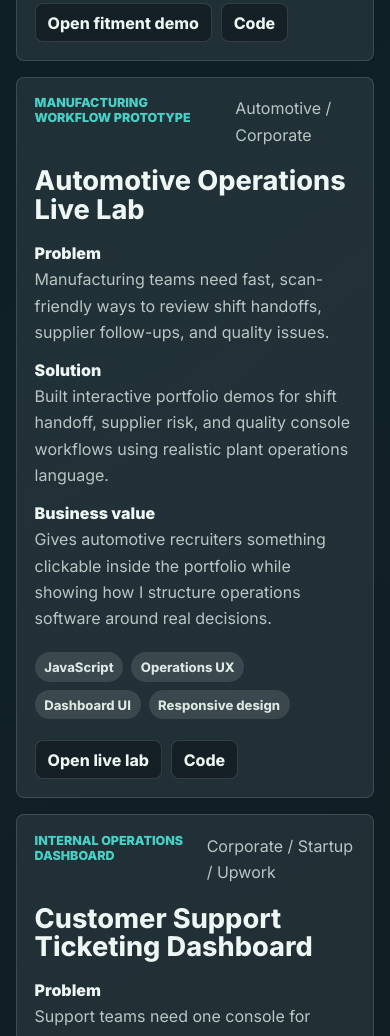
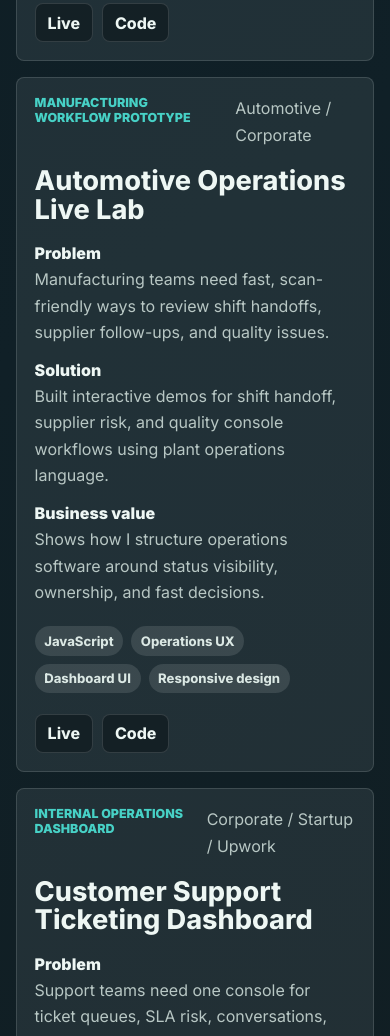
Before and after one commit to adilahmetsargin/adil-ahmet-sargin-portfolio, a website built with Vite: page index.html in a window 390 px wide. Shown: the part 5642-6678 px from the top of the page. Built offline with nearby package versions, Linux system fonts and the light colour scheme.

Commit message:
Standardize project card layout and actions

```diff
--- a/src/main.js
+++ b/src/main.js
@@ -37,11 +37,10 @@ const projects = [
     type: "Automotive ecommerce workflow",
     categories: ["Automotive", "Corporate", "Upwork"],
     problem: "Automotive shoppers need to narrow parts by Year, Make, Model, and Product Type without landing on the wrong Shopify collection.",
-    solution: "Built a cascading fitment workflow that maps vehicle selections to Shopify-style collection URLs and product-type filters.",
-    value: "Shows automotive ecommerce experience: cleaner product discovery, fewer wrong-fit clicks, and a faster path from vehicle selection to catalog results.",
+    solution: "Built a cascading fitment workflow that maps vehicle choices to Shopify-style collection URLs and product filters.",
+    value: "Shows automotive ecommerce experience: cleaner product discovery, fewer wrong-fit clicks, and faster catalog routing.",
     stack: ["JavaScript", "Vehicle data modeling", "Shopify URL logic", "Responsive UI"],
     live: "#lab",
-    liveLabel: "Open fitment demo",
     code: "https://github.com/adilahmetsargin/adil-ahmet-sargin-portfolio",
   },
   {
@@ -49,71 +48,65 @@ const projects = [
     type: "Manufacturing workflow prototype",
     categories: ["Automotive", "Corporate"],
     problem: "Manufacturing teams need fast, scan-friendly ways to review shift handoffs, supplier follow-ups, and quality issues.",
-    solution: "Built interactive portfolio demos for shift handoff, supplier risk, and quality console workflows using realistic plant operations language.",
-    value: "Gives automotive recruiters something clickable inside the portfolio while showing how I structure operations software around real decisions.",
+    solution: "Built interactive demos for shift handoff, supplier risk, and quality console workflows using plant operations language.",
+    value: "Shows how I structure operations software around status visibility, ownership, and fast decisions.",
     stack: ["JavaScript", "Operations UX", "Dashboard UI", "Responsive design"],
     live: "#lab",
-    liveLabel: "Open live lab",
     code: "https://github.com/adilahmetsargin/adil-ahmet-sargin-portfolio",
   },
   {
     name: "Customer Support Ticketing Dashboard",
     type: "Internal operations dashboard",
     categories: ["Corporate", "Startup", "Upwork"],
-    problem: "Support teams need one console for ticket queues, SLA risk, customer conversations, internal notes, and create-ticket workflows.",
-    solution: "Built a React TypeScript dashboard with searchable/filterable queues, ticket detail management, validated forms, persistence, and tests.",
-    value: "Shows production-style frontend thinking: business language, state management, responsive layouts, accessible forms, and workflow coverage.",
+    problem: "Support teams need one console for ticket queues, SLA risk, conversations, notes, and create-ticket workflows.",
+    solution: "Built a React TypeScript dashboard with filters, ticket detail management, validated forms, persistence, and tests.",
+    value: "Shows production-style frontend thinking: state management, responsive layouts, accessible forms, and workflow coverage.",
     stack: ["React", "TypeScript", "Vite", "Zustand", "React Hook Form", "Zod", "Vitest"],
     live: "#lab",
-    liveLabel: "View workflow demo",
     code: "https://github.com/adilahmetsargin/customer-support-ticketing-dashboard",
   },
   {
     name: "UiPath Practice Lab",
     type: "Full-stack automation learning platform",
     categories: ["Corporate", "Startup", "Upwork"],
-    problem: "RPA learners need hands-on practice tasks, progress tracking, feedback, and simulated automation scenarios instead of passive lessons.",
-    solution: "Built a Next.js TypeScript practice platform with missions, scenarios, demo auth mode, Supabase-ready schema, and AI-assisted review flows.",
-    value: "Strong proof for automation-adjacent roles: it connects product UX, training workflows, database design, and practical RPA concepts.",
+    problem: "RPA learners need hands-on tasks, progress tracking, feedback, and simulated automation scenarios.",
+    solution: "Built a Next.js TypeScript platform with missions, scenario tasks, demo auth, Supabase-ready schema, and AI review flows.",
+    value: "Shows automation-adjacent product work across UX, training workflows, database design, and RPA concepts.",
     stack: ["Next.js", "TypeScript", "Tailwind", "Supabase-ready", "AI feedback", "LocalStorage"],
     live: "#lab",
-    liveLabel: "View automation demo",
     code: "https://github.com/adilahmetsargin/UiPath-Practice-Lab",
   },
   {
     name: "Northstar Analytics Dashboard",
     type: "SaaS analytics dashboard",
     categories: ["Startup", "Corporate", "Upwork"],
-    problem: "SaaS teams need quick visibility into revenue, churn, account health, and filters without digging through raw tables.",
-    solution: "Built a production-ready analytics dashboard with KPI cards, charts, account health filtering, dark mode, form validation, and test coverage.",
-    value: "Useful for startup and corporate dashboard roles because it shows data presentation, UX structure, state, validation, and testing.",
+    problem: "SaaS teams need visibility into revenue, churn, account health, and filters without digging through raw tables.",
+    solution: "Built an analytics dashboard with KPI cards, charts, account health filters, dark mode, validation, and tests.",
+    value: "Shows dashboard UX, data presentation, state management, form validation, and testing discipline.",
     stack: ["Next.js", "TypeScript", "Tailwind", "Zustand", "Recharts", "Jest"],
     live: "#lab",
-    liveLabel: "View dashboard demo",
     code: "https://github.com/adilahmetsargin/northstar-analytics-dashboard",
   },
   {
     name: "Job Finder / Resume Tailoring MVP",
     type: "Career product MVP",
     categories: ["Startup", "Upwork"],
-    problem: "Job seekers waste time switching between job feeds, resume edits, ATS checks, PDF export, and outreach messages.",
+    problem: "Job seekers switch between job feeds, resume edits, ATS checks, PDF export, and outreach messages.",
     solution: "Built a mobile-first MVP with job feeds, ATS scoring, AI-assisted rewrites, PDF export, and outreach templates.",
-    value: "Shows product thinking for a real user workflow: discovery, scoring, editing, exporting, and outreach in one experience.",
+    value: "Shows product thinking across discovery, scoring, editing, exporting, and outreach in one workflow.",
     stack: ["JavaScript", "MVP UX", "ATS workflow", "PDF export", "AI-assisted copy"],
     live: "https://aasresumebuilder.netlify.app/",
-    liveLabel: "Open live app",
     code: "https://github.com/adilahmetsargin/job-finder",
   },
   {
     name: "Flagship Commerce",
     type: "E-commerce platform concept",
     categories: ["Startup", "Corporate", "Upwork"],
-    problem: "Commerce projects often need catalog UX, admin workflows, checkout logic, and scalable frontend structure from the start.",
-    solution: "Built a modern e-commerce platform with product flows, admin dashboard patterns, simulated checkout, state management, and test coverage.",
-    value: "Good proof for freelance and product teams that need polished, deployable commerce interfaces with maintainable architecture.",
+    problem: "Commerce projects need catalog UX, admin workflows, checkout logic, and scalable frontend structure.",
+    solution: "Built an e-commerce platform concept with product flows, admin patterns, checkout logic, state, and tests.",
+    value: "Shows polished commerce interfaces, maintainable architecture, and product workflow thinking.",
     stack: ["Next.js", "TypeScript", "Tailwind", "TanStack Query", "Zustand", "Supabase-ready"],
     live: "#work",
-    liveLabel: "View project",
     code: "https://github.com/adilahmetsargin/flagship-commerce",
   },
 ];
@@ -246,7 +239,7 @@ function renderProjects(filter = "All") {
             ${project.stack.map((item) => `<span>${item}</span>`).join("")}
           </div>
           <div class="project-actions">
-            <a href="${project.live}">${project.liveLabel ?? "Live demo"}</a>
+            <a href="${project.live}">Live</a>
             <a href="${project.code}">Code</a>
           </div>
         </article>
--- a/src/styles.css
+++ b/src/styles.css
@@ -497,6 +497,9 @@ h3 {
 }
 
 .project-card {
+  display: grid;
+  grid-template-rows: auto auto 1fr auto auto;
+  align-content: stretch;
   min-height: 34rem;
   padding: clamp(1.1rem, 3vw, 1.5rem);
 }
@@ -511,6 +514,7 @@ h3 {
 
 .project-card h3 {
   margin: 1.2rem 0;
+  min-height: 5.7rem;
   font-size: clamp(1.7rem, 3vw, 2.7rem);
   line-height: 1.04;
 }
@@ -532,8 +536,11 @@ h3 {
 }
 
 .stack-list {
+  align-content: start;
+  align-self: end;
   flex-wrap: wrap;
   gap: 0.5rem;
+  min-height: 5.5rem;
   margin: 1.3rem 0;
 }
 
@@ -544,6 +551,7 @@ h3 {
 }
 
 .project-actions {
+  align-self: end;
   flex-wrap: wrap;
   gap: 0.55rem;
 }
@@ -811,4 +819,9 @@ h3 {
   .project-card {
     min-height: auto;
   }
+
+  .project-card h3,
+  .stack-list {
+    min-height: 0;
+  }
 }
```
